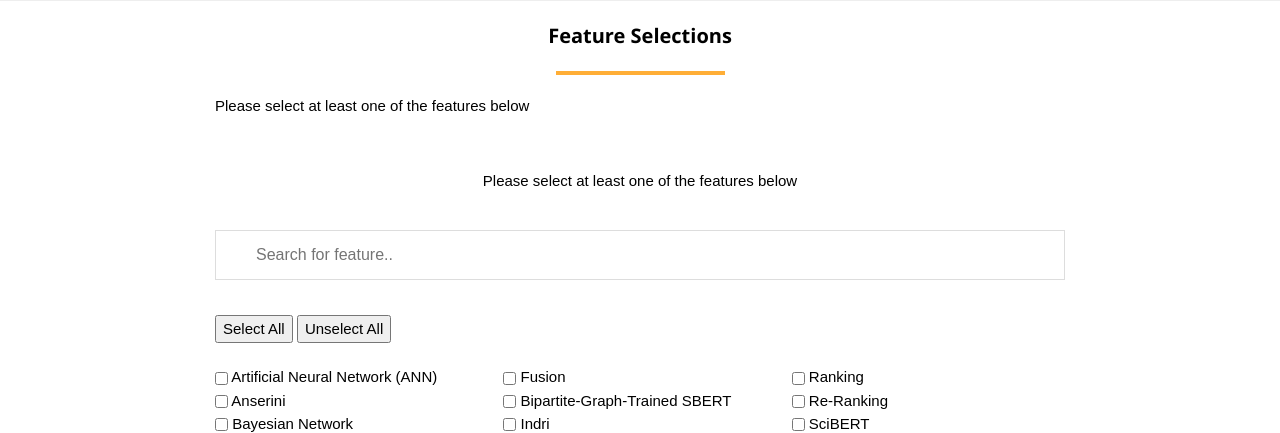
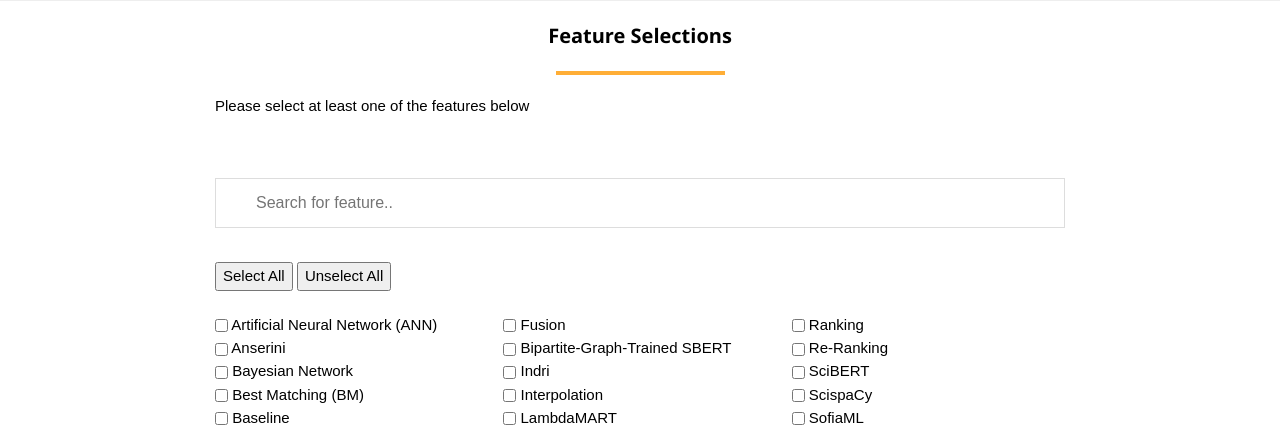
Before and after one commit to mong0009monash/FYP.github.io, a Flask app: template templates/result.html in a window 1280 px wide; the page is wider, and only the part inside the window is pictured. Shown: the part 313-746 px from the top of that part. Run offline with Flask 2, Linux system fonts and the light colour scheme; the template is opened without the code that fills it, so the values that code supplies are empty; parts of the project's set-up code (start-up, migrations or seed data) failed here and were passed over.

Commit message:
Update html

```diff
--- a/templates/index.html
+++ b/templates/index.html
@@ -151,7 +151,7 @@
 <p>Please select at least one of the features below</p>
 
 <br>
-
+<br>
 <!-- Start Input text -->
 <input type="text" id="myInput" onKeyUp="myFunction()" placeholder="Search for feature..">
 <!-- End Input text -->
--- a/templates/result.html
+++ b/templates/result.html
@@ -156,10 +156,6 @@
 <p>Please select at least one of the features below</p>
 
 <br>
-
-
-<center><p>Please select at least one of the features below</p></center>
-
 <br>
 <!-- Start Input text -->
 <input type="text" id="myInput" onKeyUp="myFunction()" placeholder="Search for feature..">
```
